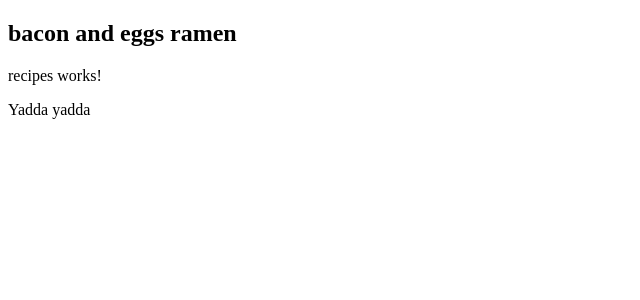
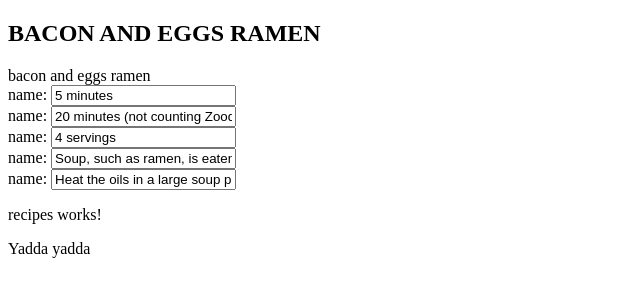
Before and after one commit to bforrest/ngRecipes, an Angular app: page / in a window 1280 px wide. Shown: the top 300 px of the page, without its empty margins (0-640 px from the left). Built offline with nearby package versions, Linux system fonts and the light colour scheme.

Commit message:
show more properties.

```diff
--- a/src/app/app.module.ts
+++ b/src/app/app.module.ts
@@ -1,5 +1,6 @@
 import { BrowserModule } from '@angular/platform-browser';
 import { NgModule } from '@angular/core';
+import { FormsModule } from '@angular/forms'; // <-- NgModel lives here
 
 import { AppRoutingModule } from './app-routing.module';
 import { AppComponent } from './app.component';
@@ -7,7 +8,7 @@ import { RecipesComponent } from './recipes/recipes.component';
 
 @NgModule({
   declarations: [AppComponent, RecipesComponent],
-  imports: [BrowserModule, AppRoutingModule],
+  imports: [BrowserModule, FormsModule, AppRoutingModule],
   providers: [],
   bootstrap: [AppComponent, RecipesComponent],
 })
--- a/src/app/recipes/recipes.component.html
+++ b/src/app/recipes/recipes.component.html
@@ -1,2 +1,34 @@
-<h2>{{ recipe.name }}</h2>
+<h2>{{ recipe.name | uppercase }}</h2>
+
+<div>{{ recipe.name }}</div>
+<div>
+  <label
+    >name:
+    <input [(ngModel)]="recipe.prep" placeholder="prep time" />
+  </label>
+</div>
+<div>
+  <label
+    >name:
+    <input [(ngModel)]="recipe.cookTime" placeholder="cook time" />
+  </label>
+</div>
+<div>
+  <label
+    >name:
+    <input [(ngModel)]="recipe.yield" placeholder="Yield" />
+  </label>
+</div>
+<div>
+  <label
+    >name:
+    <input [(ngModel)]="recipe.description" placeholder="Description" />
+  </label>
+</div>
+<div>
+  <label
+    >name:
+    <input [(ngModel)]="recipe.recipeInstructions" placeholder="Instructions" />
+  </label>
+</div>
 <p>recipes works!</p>
```
